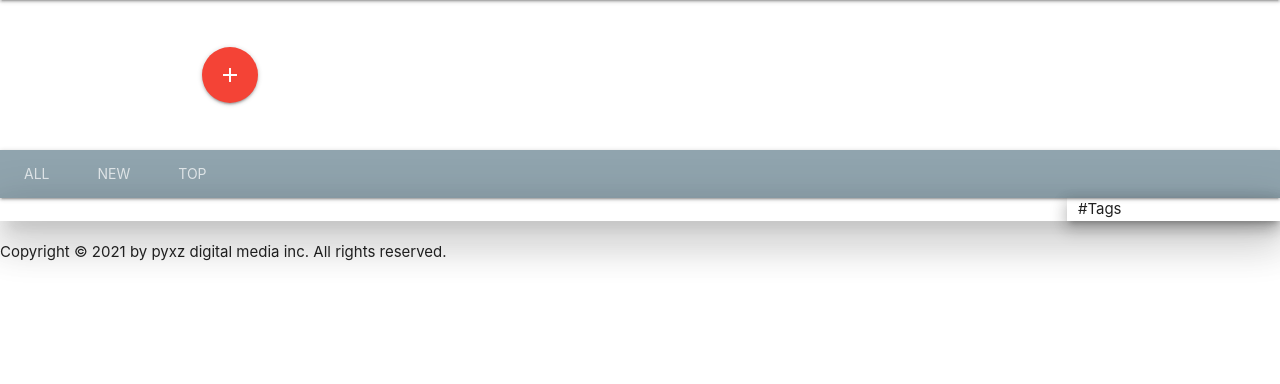
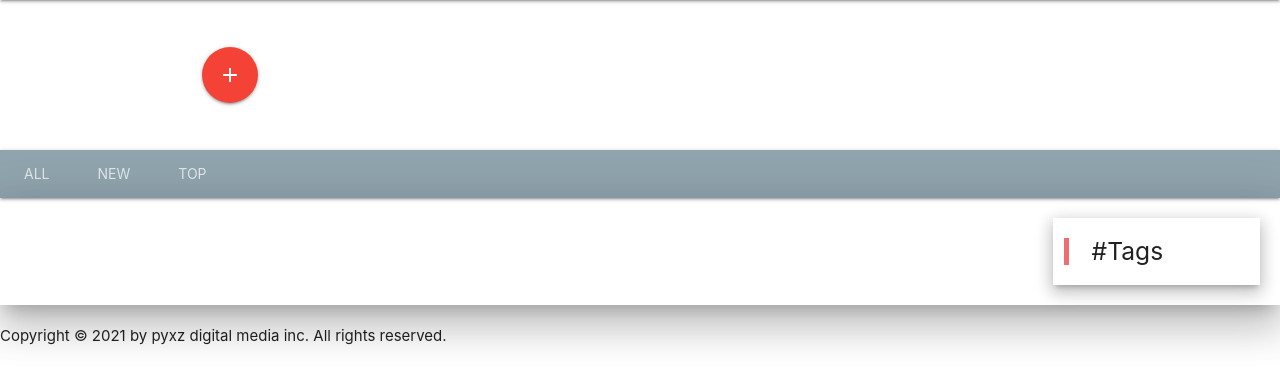
Before and after one commit to tiree24/Pyxz, a Django app: template templates/homepage.html in a window 1280 px wide. Shown: the part 112-496 px from the top of the page. Run offline with Django 3.2, Linux system fonts and the light colour scheme; the template is opened without the code that fills it, so the values that code supplies are empty; some libraries are stand-ins or nearby versions.

Commit message:
adjusted the tags within the homepage with css

```diff
--- a/templates/base.html
+++ b/templates/base.html
@@ -19,6 +19,10 @@
         display:flex;
         align-items:center;
 
+      }
+      #homecontainer{
+        display:flex;
+        flex-direction:row;
       }
     </style>
 
--- a/templates/homepage.html
+++ b/templates/homepage.html
@@ -27,12 +27,12 @@
 
 <div class="break"></div>
 <main class="z-depth-5">
-    <div class='row'>
+    <div id='homecontainer' class='row'>
       <div class='col s10'>
 
         {% include 'card_partial.html' with obj=img_set comments=comments form=form%}
       </div>
-      <div class="col s2 z-depth-3">{% include 'sidebar_partial.html' with obj=taglist %}</div>
+      <div class="col s2 z-depth-3" style='margin:20px;'>{% include 'sidebar_partial.html' with obj=taglist %}</div>
     </div>
   </div >
 </main>
--- a/templates/sidebar_partial.html
+++ b/templates/sidebar_partial.html
@@ -1,4 +1,10 @@
-#Tags
+<blockquote>
+    <h5>#Tags</h5>
+</blockquote>
 {% for tag in taglist %}
-<ul><li><a href="/tag/{{tag.slug}}">#{{tag}}</a></li></ul>
+<ul class="collection">
+    <li>
+        <a href="/tag/{{tag.slug}}" class="collection-item">#{{tag}}</a>
+    </li>
+</ul>
 {% endfor %}
```
